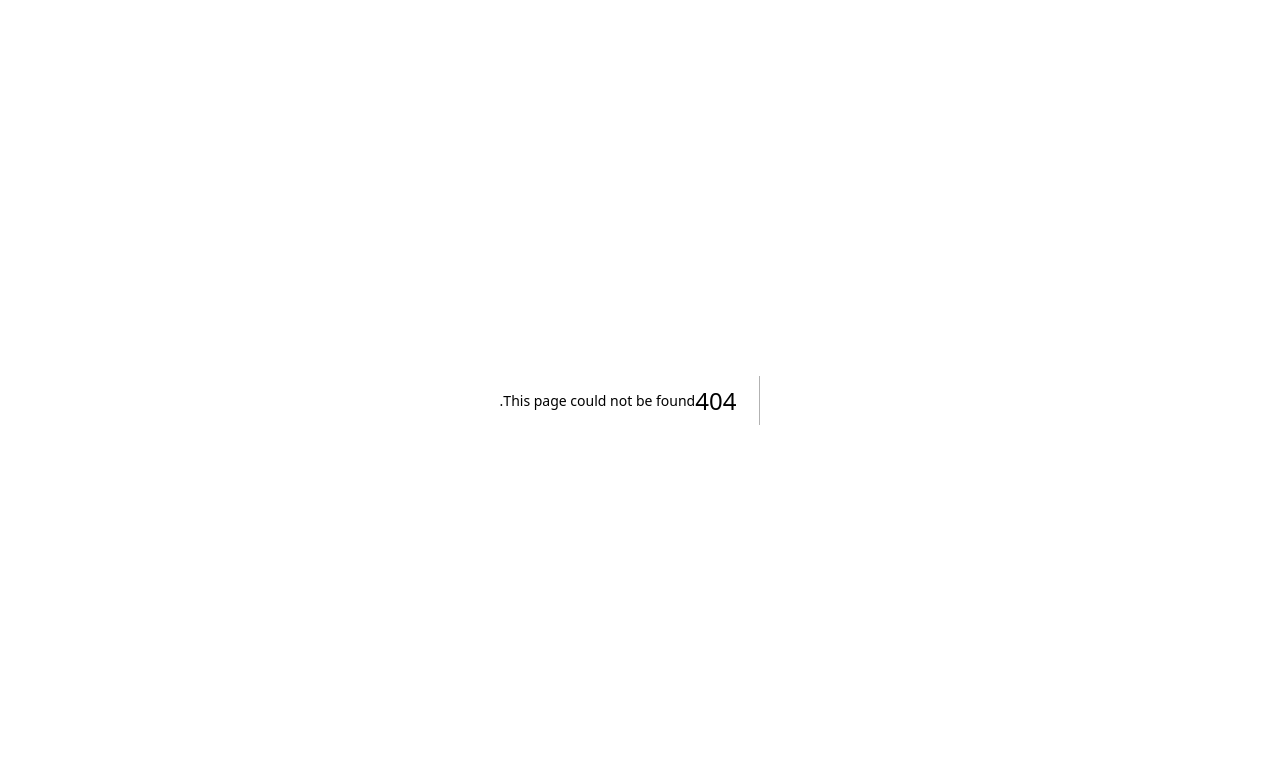
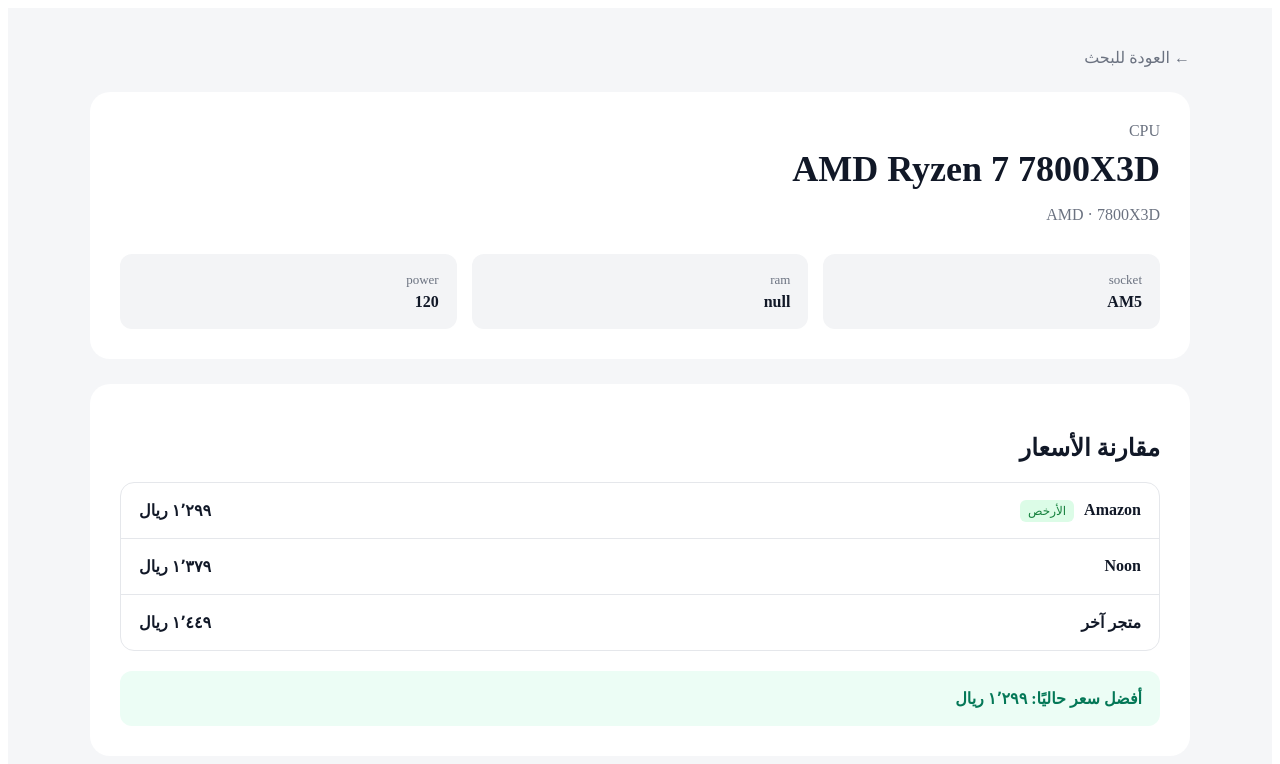
Before and after one commit to AbdulAziz1824/AL-PCs, a Next.js app: page /product/1 in a window 1280 px wide. Before the commit this address had no page. Shown: the top 764 px of the page. Built offline with nearby package versions, Linux system fonts and the light colour scheme.

Commit message:
Create page.js

```diff
--- /dev/null
+++ b/app/product/[id]/page.js
@@ -0,0 +1,236 @@
+import Link from "next/link";
+import { products } from "@/lib/products";
+
+export default async function ProductPage({ params }) {
+  const { id } = await params;
+
+  const product = products.find(
+    (item) => String(item.id) === String(id)
+  );
+
+  if (!product) {
+    return (
+      <main
+        dir="rtl"
+        style={{
+          minHeight: "100vh",
+          background: "#f5f6f8",
+          padding: "60px 20px",
+          textAlign: "center",
+        }}
+      >
+        <h1>المنتج غير موجود</h1>
+
+        <Link href="/">
+          العودة للرئيسية
+        </Link>
+      </main>
+    );
+  }
+
+  const offers = [
+    {
+      store: "Amazon",
+      price: product.price,
+      available: true,
+    },
+    {
+      store: "Noon",
+      price: product.price + 80,
+      available: true,
+    },
+    {
+      store: "متجر آخر",
+      price: product.price + 150,
+      available: true,
+    },
+  ];
+
+  const cheapest = [...offers].sort(
+    (a, b) => a.price - b.price
+  )[0];
+
+  return (
+    <main
+      dir="rtl"
+      style={{
+        minHeight: "100vh",
+        background: "#f5f6f8",
+        padding: "40px 20px",
+        color: "#111827",
+      }}
+    >
+      <div
+        style={{
+          maxWidth: "1100px",
+          margin: "auto",
+        }}
+      >
+        <Link
+          href="/"
+          style={{
+            color: "#6b7280",
+            textDecoration: "none",
+          }}
+        >
+          ← العودة للبحث
+        </Link>
+
+        <div
+          style={{
+            background: "#fff",
+            borderRadius: "20px",
+            padding: "30px",
+            marginTop: "25px",
+          }}
+        >
+          <div
+            style={{
+              color: "#6b7280",
+              marginBottom: "8px",
+            }}
+          >
+            {product.category}
+          </div>
+
+          <h1
+            style={{
+              fontSize: "36px",
+              margin: "0 0 10px",
+            }}
+          >
+            {product.name}
+          </h1>
+
+          <p style={{ color: "#6b7280" }}>
+            {product.brand} · {product.model}
+          </p>
+
+          <div
+            style={{
+              display: "grid",
+              gridTemplateColumns:
+                "repeat(auto-fit, minmax(220px, 1fr))",
+              gap: "15px",
+              marginTop: "30px",
+            }}
+          >
+            {Object.entries(product)
+              .filter(
+                ([key]) =>
+                  ![
+                    "id",
+                    "name",
+                    "category",
+                    "brand",
+                    "model",
+                    "price",
+                  ].includes(key)
+              )
+              .map(([key, value]) => (
+                <div
+                  key={key}
+                  style={{
+                    background: "#f3f4f6",
+                    padding: "18px",
+                    borderRadius: "12px",
+                  }}
+                >
+                  <div
+                    style={{
+                      color: "#6b7280",
+                      fontSize: "13px",
+                    }}
+                  >
+                    {key}
+                  </div>
+
+                  <strong
+                    style={{
+                      display: "block",
+                      marginTop: "5px",
+                    }}
+                  >
+                    {String(value)}
+                  </strong>
+                </div>
+              ))}
+          </div>
+        </div>
+
+        <section
+          style={{
+            marginTop: "25px",
+            background: "#fff",
+            borderRadius: "20px",
+            padding: "30px",
+          }}
+        >
+          <h2>مقارنة الأسعار</h2>
+
+          <div
+            style={{
+              border: "1px solid #e5e7eb",
+              borderRadius: "14px",
+              overflow: "hidden",
+              marginTop: "20px",
+            }}
+          >
+            {offers.map((offer, index) => (
+              <div
+                key={offer.store}
+                style={{
+                  display: "flex",
+                  justifyContent: "space-between",
+                  alignItems: "center",
+                  padding: "18px",
+                  borderTop:
+                    index === 0
+                      ? "none"
+                      : "1px solid #e5e7eb",
+                }}
+              >
+                <div>
+                  <strong>{offer.store}</strong>
+
+                  {offer.price === cheapest.price && (
+                    <span
+                      style={{
+                        marginRight: "10px",
+                        background: "#dcfce7",
+                        color: "#15803d",
+                        padding: "4px 8px",
+                        borderRadius: "6px",
+                        fontSize: "12px",
+                      }}
+                    >
+                      الأرخص
+                    </span>
+                  )}
+                </div>
+
+                <strong>
+                  {offer.price.toLocaleString("ar-SA")} ريال
+                </strong>
+              </div>
+            ))}
+          </div>
+
+          <div
+            style={{
+              marginTop: "20px",
+              padding: "18px",
+              background: "#ecfdf5",
+              color: "#047857",
+              borderRadius: "12px",
+              fontWeight: 700,
+            }}
+          >
+            أفضل سعر حاليًا:{" "}
+            {cheapest.price.toLocaleString("ar-SA")} ريال
+          </div>
+        </section>
+      </div>
+    </main>
+  );
+}
```
